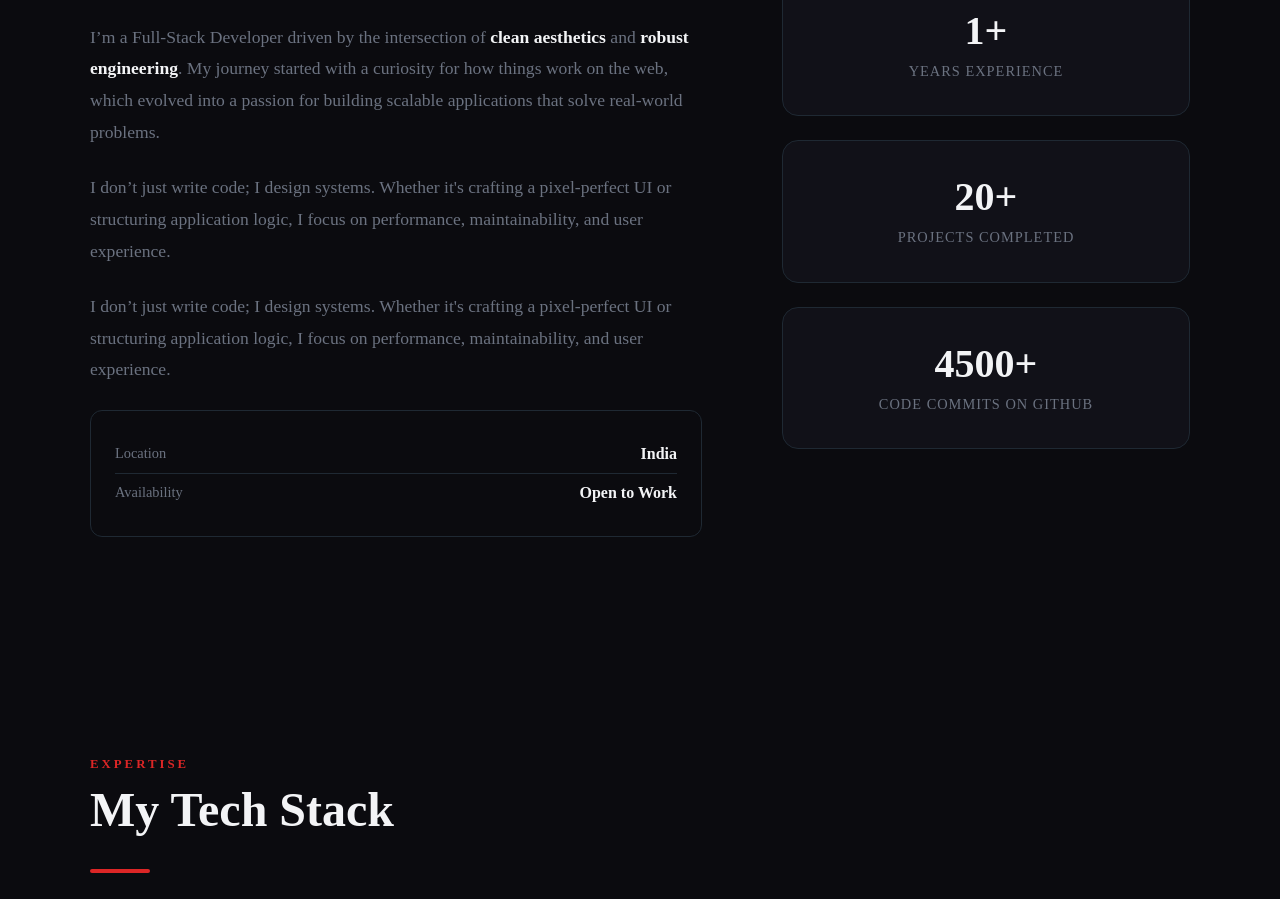
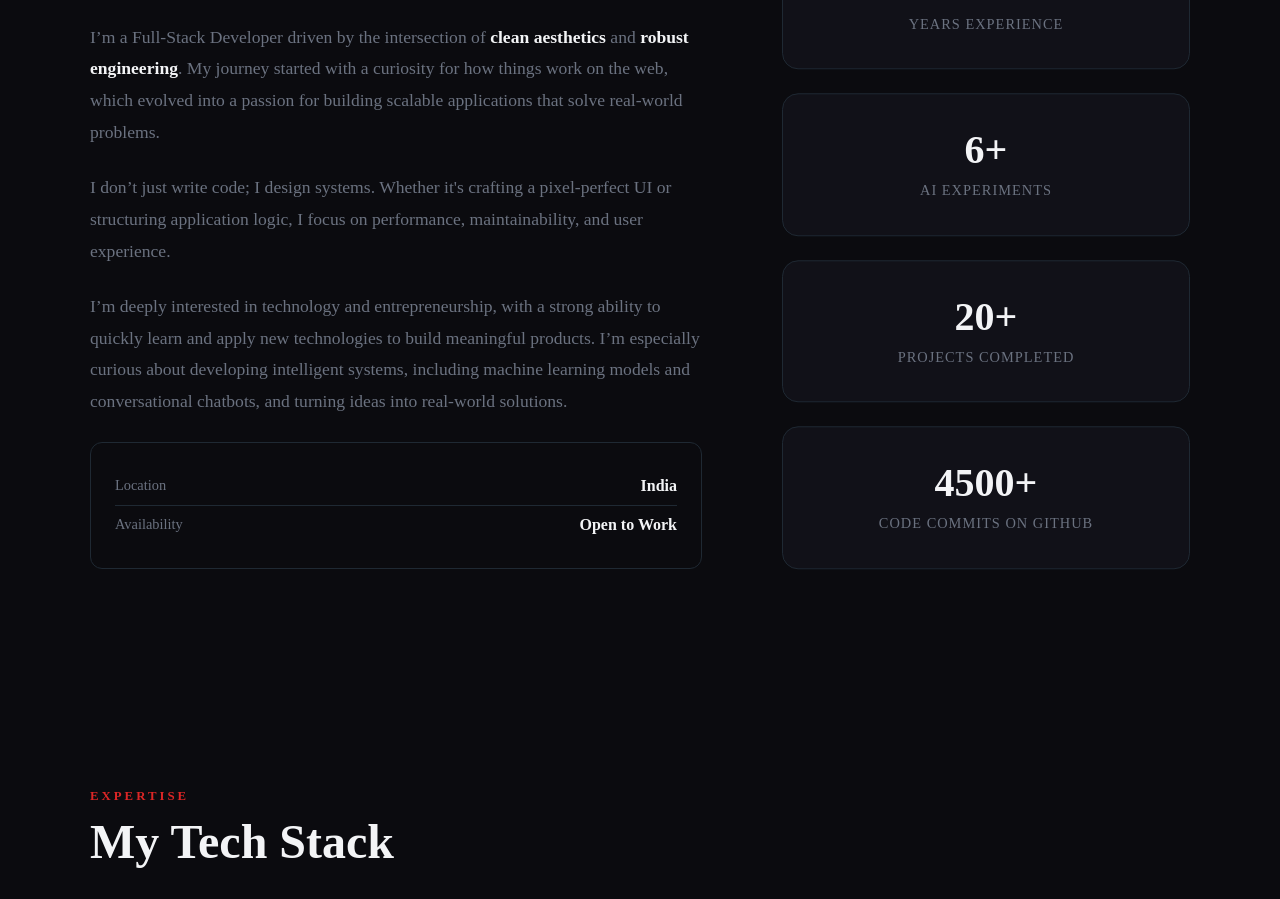
Before and after one commit to Santhosh-Kumar-2004/santhosh.dev-portfolio-site, a React (Vite) app: page / in a window 1280 px wide. Shown: the part 1000-1899 px from the top of the page. Built offline with nearby package versions, Linux system fonts and the light colour scheme.

Commit message:
Updated the about jsx page

```diff
--- a/src/components/About.jsx
+++ b/src/components/About.jsx
@@ -20,6 +20,7 @@ export default function About() {
       experience: 1,
       projects: 20,
       commits: 4500,
+      AI_Experiments: 6,
     };
 
     const duration = 1500;
@@ -43,6 +44,10 @@ export default function About() {
         commits: Math.min(
           Math.floor(targets.commits * progress),
           targets.commits,
+        ),
+        AI_Experiments: Math.min(
+          Math.floor(targets.AI_Experiments * progress),
+          targets.AI_Experiments,
         ),
       });
 
@@ -118,9 +123,12 @@ export default function About() {
             </motion.p>
 
             <motion.p variants={itemVariants}>
-              I don’t just write code; I design systems. Whether it's crafting a
-              pixel-perfect UI or structuring application logic, I focus on
-              performance, maintainability, and user experience.
+              I’m deeply interested in technology and entrepreneurship, with a
+              strong ability to quickly learn and apply new technologies to
+              build meaningful products. I’m especially curious about developing
+              intelligent systems, including machine learning models and
+              conversational chatbots, and turning ideas into real-world
+              solutions.
             </motion.p>
           </div>
 
@@ -152,6 +160,11 @@ export default function About() {
             </div>
 
             <div className="stat-card">
+              <h3>{counts.AI_Experiments}+</h3>
+              <p>AI Experiments</p>
+            </div>
+
+            <div className="stat-card">
               <h3>{counts.projects}+</h3>
               <p>Projects Completed</p>
             </div>
@@ -160,6 +173,8 @@ export default function About() {
               <h3>{counts.commits}+</h3>
               <p>Code Commits on GitHub</p>
             </div>
+
+
           </div>
         </motion.div>
       </div>
```
